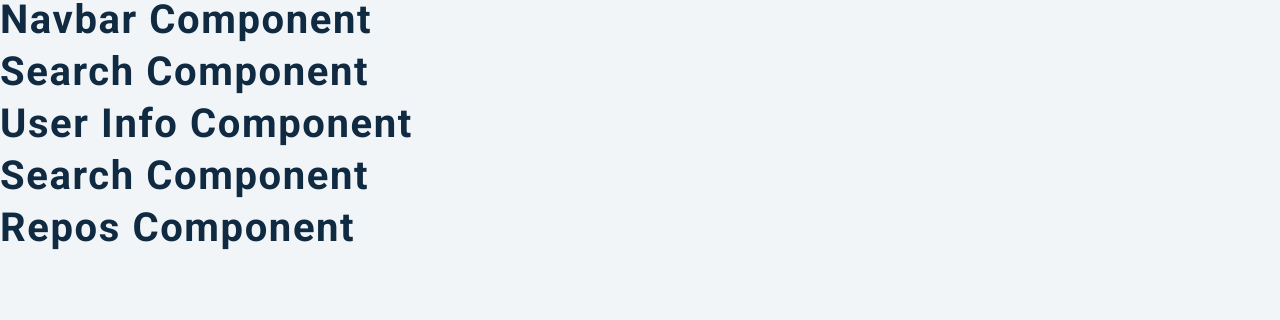
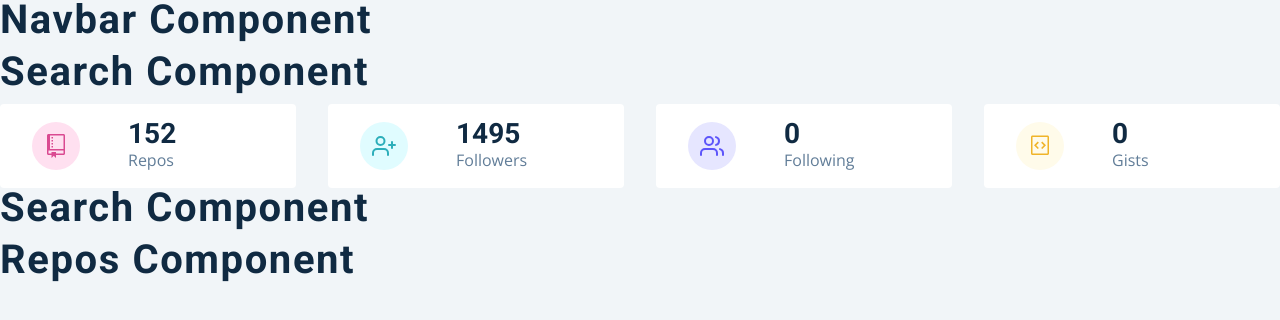
Before and after one commit to NateOs/React-Github-Users-Project, a React (Create React App) app: page / in a window 1280 px wide. Shown: the top 320 px of the page. Built offline with nearby package versions, Linux system fonts and the light colour scheme.

Commit message:
Info component complete

```diff
--- a/src/components/Info.js
+++ b/src/components/Info.js
@@ -1,12 +1,64 @@
 import React from 'react';
-import { GithubContext } from '../context/context';
+import { useGlobalContext } from '../context/context';
 import styled from 'styled-components';
 import { GoRepo, GoGist } from 'react-icons/go';
 import { FiUsers, FiUserPlus } from 'react-icons/fi';
 
 const UserInfo = () => {
-  return <h2>user info component</h2>;
+  const { githubUser } = useGlobalContext()
+  const { public_repos, followers, following, public_gists } = githubUser
+
+  //* Destructure item values to create an iterable object
+  const items = [
+    {
+      id: 1,
+      icon: <GoRepo className='icon' />,
+      label: 'repos',
+      value: public_repos,
+      color: 'pink'
+    },
+    {
+      id: 2,
+      icon: <FiUserPlus className='icon' />,
+      label: 'followers',
+      value: followers,
+      color: 'green'
+    },
+    {
+      id: 3,
+      icon: <FiUsers className='icon' />,
+      label: 'following',
+      value: following,
+      color: 'purple'
+    },
+    {
+      id: 4,
+      icon: <GoGist className='icon' />,
+      label: 'gists',
+      value: public_gists,
+      color: 'yellow'
+    },
+  ]
+  return (
+    <Wrapper>
+      {items.map((item) => {
+        return <Item key={item.id} {...item}></Item>
+      })}
+    </Wrapper>)
 };
+
+//* Actual item component to be returned,takes item object as prop
+const Item = ({ icon, label, value, color}) => {
+  return (
+    <article className='item'>
+      <span className={color}>{icon}</span>
+      <div>
+        <h3>{value}</h3>
+        <p>{label}</p>
+      </div>
+    </article>
+  )
+}
 
 const Wrapper = styled.section`
   display: grid;
```
